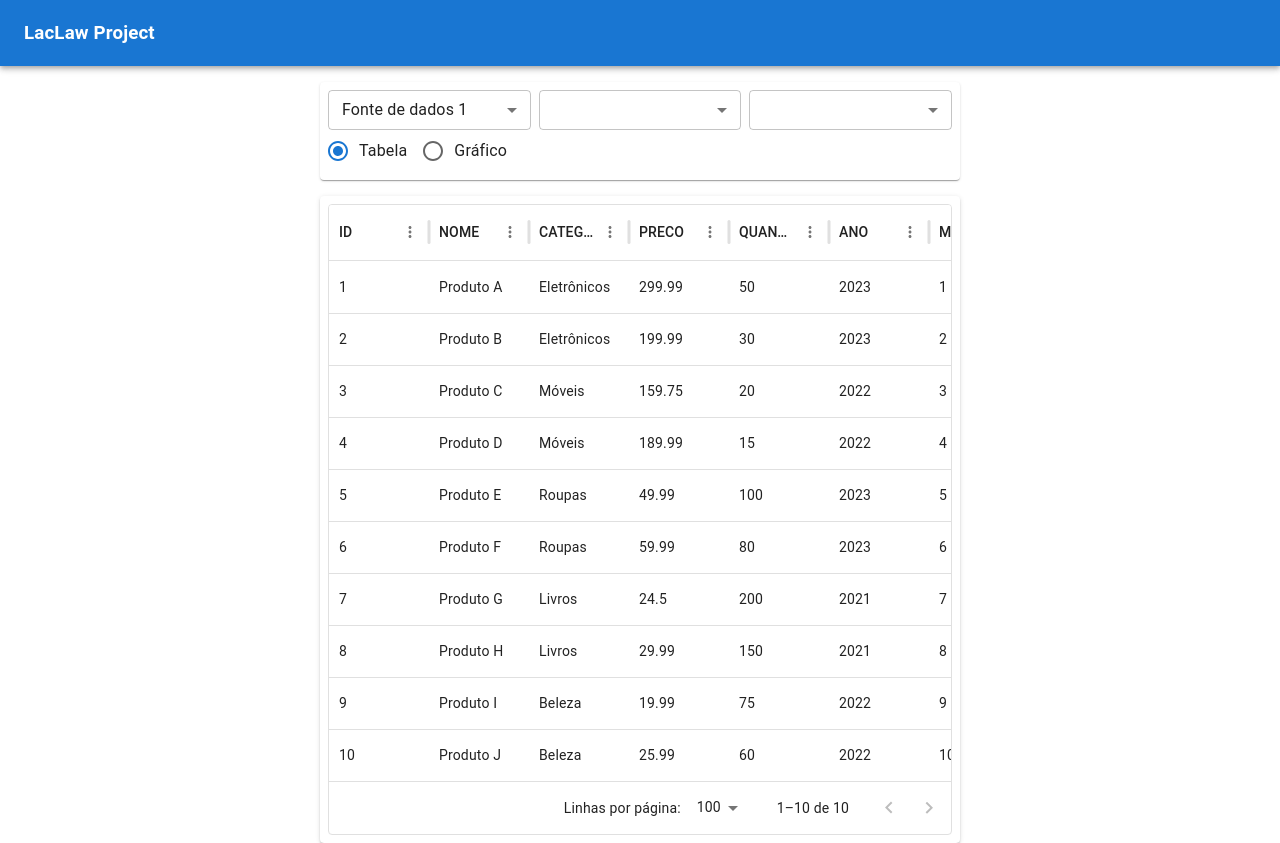
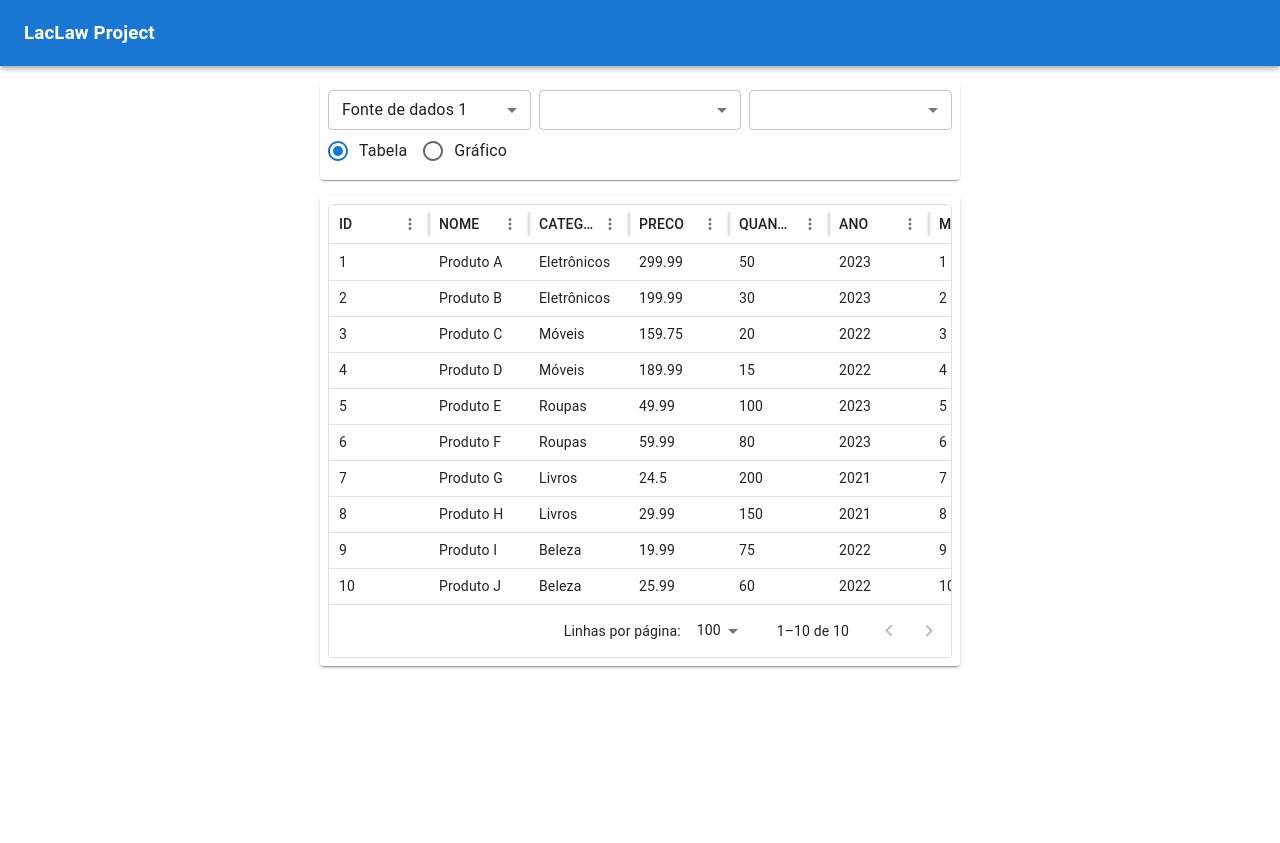
Before and after one commit to heltonfv/react-data-processing, a React (Create React App) app: page / in a window 1280 px wide. After the commit the page ends 800 px from the top, so only its background shows below. Built offline with nearby package versions, Linux system fonts and the light colour scheme.

Commit message:
change datagrid to compact

```diff
--- a/src/components/DynamicTable/index.tsx
+++ b/src/components/DynamicTable/index.tsx
@@ -31,6 +31,7 @@ export default function DynamicTable({datasource}: any){
                 columns={columns}
                 localeText={ptBR.components.MuiDataGrid.defaultProps.localeText}
                 pagination
+                density="compact"
             />
       </Box>
     )
```
